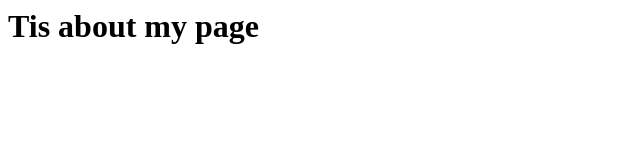
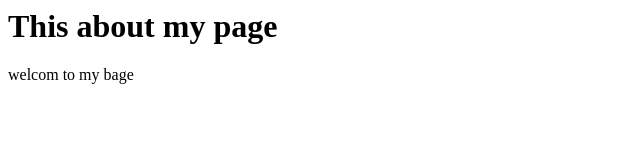
Before and after one commit to ssnm4/tehCampus-one, a plain HTML site: page index.html in a window 1280 px wide. Shown: the whole page, without its empty margins (0-640 px from the left). Drawn offline with Linux system fonts and the light colour scheme.

Commit message:
add new line

```diff
--- a/index.html
+++ b/index.html
@@ -3,6 +3,7 @@
   <title> about </title>
 </head>
 <body>
-  <h1> Tis about my page </h1>
+  <h1> This about my page </h1>
+  <p> welcom to my bage </p>
 </body>
 </html>
```
Also changed, not shown: about.html (added).
